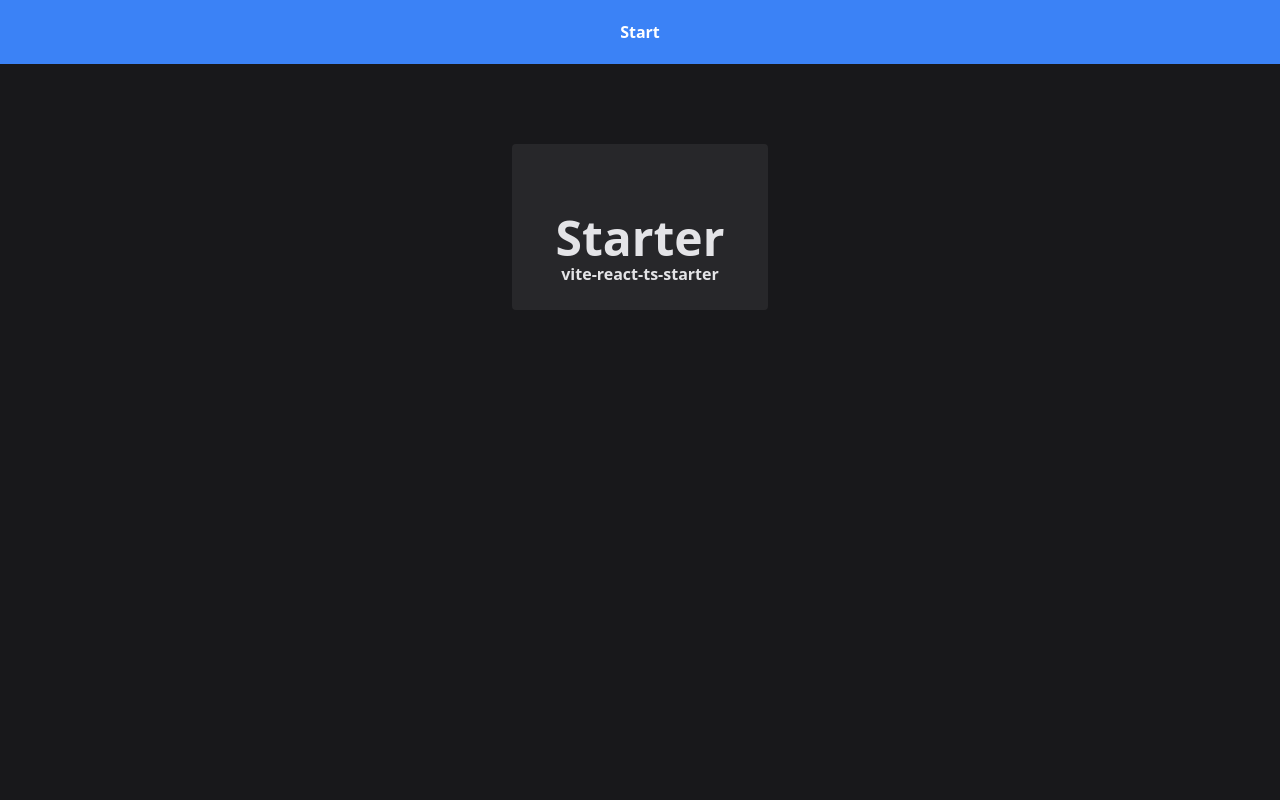
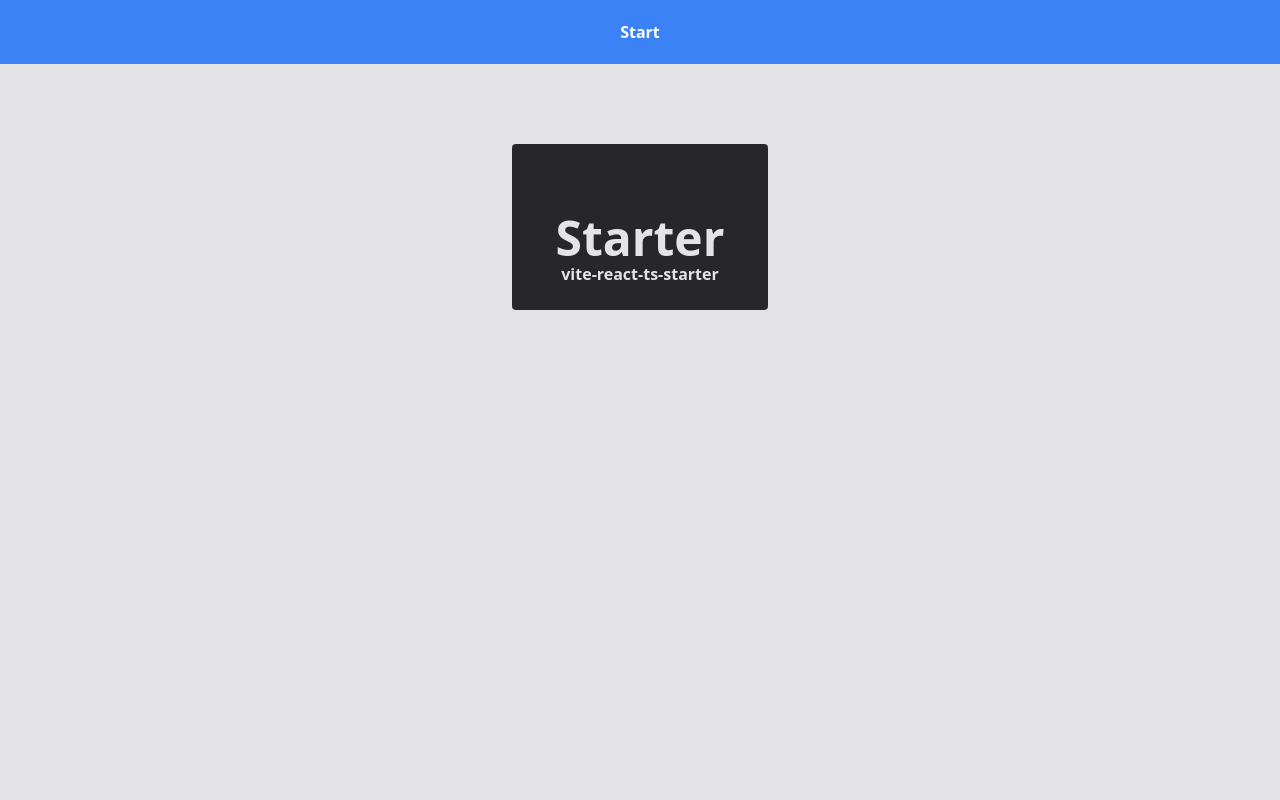
Before and after one commit to iaseth/dark-theme-in-react, a React (Vite) app: page / in a window 1280 px wide. Shown: the top 800 px of the page. Built offline with nearby package versions, Linux system fonts and the light colour scheme; some icons are missing.

Commit message:
Added useDarkTheme hook and getFromLocalStorage util

```diff
--- a/package.json
+++ b/package.json
@@ -27,6 +27,7 @@
     "eslint-plugin-react-refresh": "^0.4.9",
     "globals": "^15.9.0",
     "postcss": "^8.4.45",
+    "sass": "^1.80.4",
     "tailwindcss": "^3.4.10",
     "typescript": "^5.5.3",
     "typescript-eslint": "^8.0.1",
--- a/src/App/App.css
+++ b/src/App/App.css
@@ -17,7 +17,3 @@ h6, .h6, .p6 { @apply text-xs; }
 .H4, .P4 { @apply text-5xl; }
 .H5, .P5 { @apply text-4xl; }
 .H6, .P6 { @apply text-3xl; }
-
-body {
-	@apply bg-zinc-900 text-zinc-200;
-}
--- a/src/App/App.tsx
+++ b/src/App/App.tsx
@@ -1,17 +1,20 @@
 import './App.css';
+import './dark-theme.scss';
 
 import { red } from 'redicons';
 import rediconsJson from './redicons.json';
 import { MainScreen } from '@/screens';
+import { useDarkTheme } from './hooks';
 
 
 
 red.addIcons(rediconsJson.icons);
 
 export default function App () {
+	const [darkTheme, toggleDarkTheme] = useDarkTheme(false);
 
 	return (
-		<div className="">
+		<div className={`app-root ${darkTheme ? "theme-dark" : "theme-light"}`} onClick={toggleDarkTheme}>
 			<MainScreen />
 		</div>
 	);
--- /dev/null
+++ b/src/App/dark-theme.scss
@@ -0,0 +1,26 @@
+
+.app-root {
+	@apply bg-zinc-200 text-zinc-800;
+
+	.bg-body { @apply bg-zinc-200; }
+	.bg-button { @apply bg-zinc-50; }
+
+	.text-100 { @apply text-zinc-900; }
+	.text-200 { @apply text-zinc-800; }
+	.text-300 { @apply text-zinc-700; }
+	.text-400 { @apply text-zinc-600; }
+	.text-500 { @apply text-zinc-500; }
+}
+
+.app-root.theme-dark {
+	@apply bg-zinc-950 text-zinc-200;
+
+	.bg-body { @apply bg-zinc-950; }
+	.bg-button { @apply bg-zinc-900; }
+
+	.text-100 { @apply text-zinc-100; }
+	.text-200 { @apply text-zinc-200; }
+	.text-300 { @apply text-zinc-300; }
+	.text-400 { @apply text-zinc-400; }
+	.text-500 { @apply text-zinc-500; }
+}
--- /dev/null
+++ b/src/App/hooks/index.ts
@@ -0,0 +1,2 @@
+
+export { useDarkTheme } from "./useDarkTheme";
--- /dev/null
+++ b/src/App/hooks/useDarkTheme.ts
@@ -0,0 +1,16 @@
+import { getFromLocalStorage, LS } from "@/utils";
+import React from "react";
+
+
+
+export const useDarkTheme = (intial: boolean, localStorageKey: string = "darkTheme"): [boolean, () => void] => {
+	const [v, setV] = React.useState(getFromLocalStorage(localStorageKey, intial));
+	const toggle = () => setV(x => {
+		LS.setItem(localStorageKey, JSON.stringify(!x));
+		return !x;
+	});
+
+	return [v, toggle];
+};
+
+export default useDarkTheme;
--- a/src/App/utils/index.ts
+++ b/src/App/utils/index.ts
@@ -1,2 +1,3 @@
 
 export * from './helpers';
+export * from './localStorage';
--- /dev/null
+++ b/src/App/utils/localStorage.ts
@@ -0,0 +1,14 @@
+
+
+
+export const LS = localStorage;
+
+export function getFromLocalStorage <MyType>(key: string, defaultValue: MyType): MyType {
+	const savedString = LS.getItem(key);
+	if (savedString !== null) {
+		const savedValue: MyType = JSON.parse(savedString);
+		return savedValue;
+	}
+
+	return defaultValue;
+}
```
Also changed, not shown: 1 other file (tests, documents, lock files or other folders).
